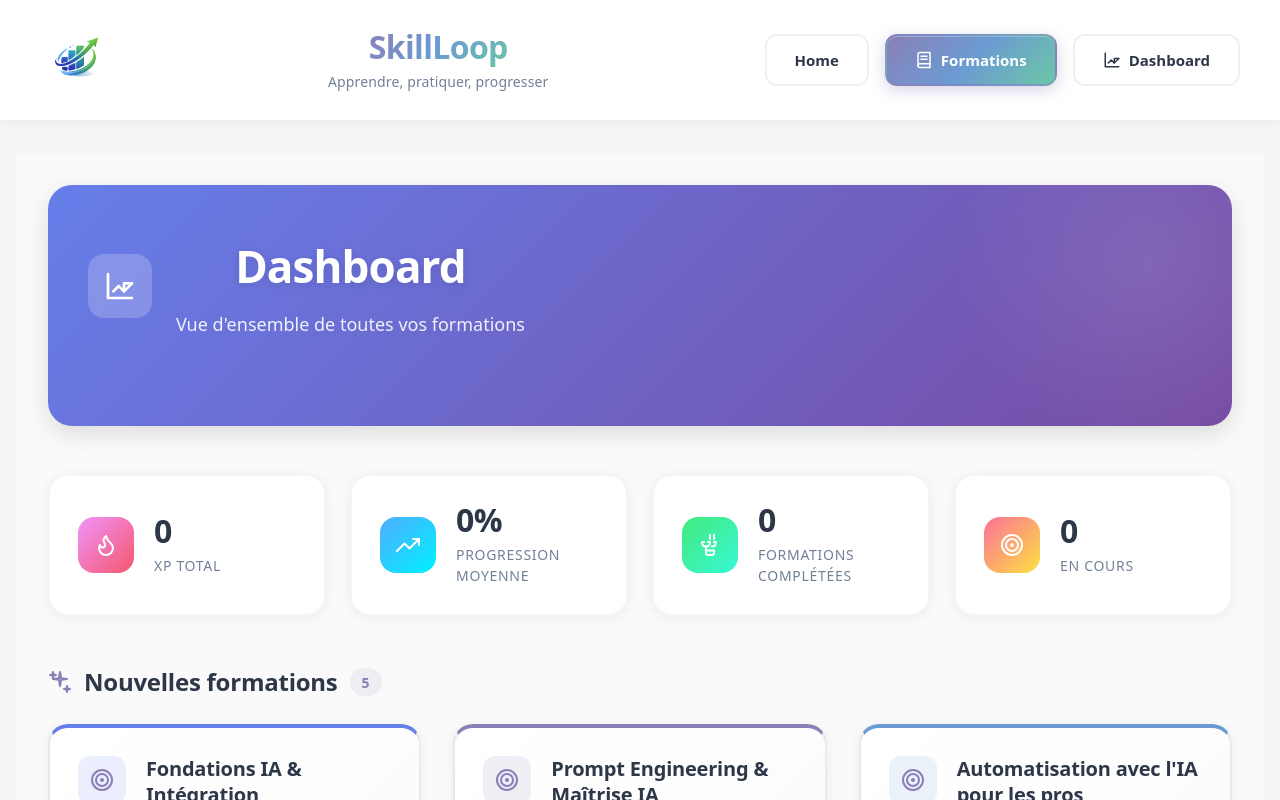
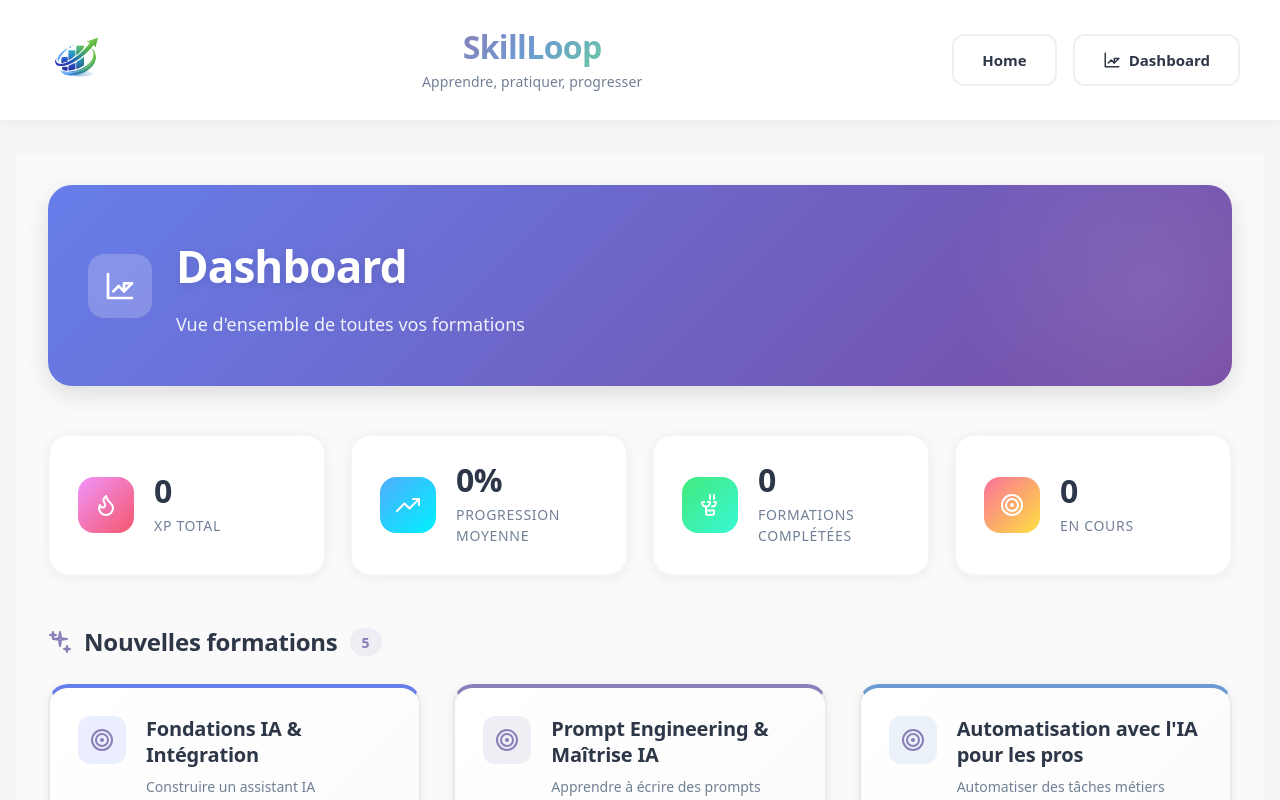
Before and after one commit to OliviaG-dev/SkillLoop, a React (Vite) app: page /programs in a window 1280 px wide. Shown: the top 800 px of the page. Built offline with nearby package versions, Linux system fonts and the light colour scheme.

Commit message:
:lipstick: improvement:design header ans dashboard

```diff
--- a/src/components/Header/Header.tsx
+++ b/src/components/Header/Header.tsx
@@ -1,6 +1,6 @@
 import { useNavigate, useLocation } from "react-router-dom";
 import logo from "../../assets/logo.png";
-import { ChartIcon, BookIcon } from "../Icons";
+import { ChartIcon } from "../Icons";
 import "./Header.css";
 
 type HeaderProps = {
@@ -13,10 +13,6 @@ export function Header({ currentView }: HeaderProps) {
 
   const handleNavigateToHome = () => {
     navigate("/");
-  };
-
-  const handleNavigateToPrograms = () => {
-    navigate("/programs");
   };
 
   const handleNavigateToDashboard = () => {
@@ -51,12 +47,6 @@ export function Header({ currentView }: HeaderProps) {
             Home
           </button>
           <button
-            className={`nav-button ${currentView === "programs" ? "active" : ""}`}
-            onClick={handleNavigateToPrograms}
-          >
-            <BookIcon size={18} /> Formations
-          </button>
-          <button
             className={`nav-button ${currentView === "dashboard" || currentView === "loopday" ? "active" : ""}`}
             onClick={handleNavigateToDashboard}
           >
--- a/src/pages/Dashboard/SkillLoopDashboard.css
+++ b/src/pages/Dashboard/SkillLoopDashboard.css
@@ -96,7 +96,7 @@
   pointer-events: none;
 }
 
-.dashboard-title-section {
+.dashboard-title-section-dashboard {
   text-align: center;
   margin-bottom: 2.5rem;
   position: relative;
@@ -601,14 +601,12 @@
   left: 0;
   right: 0;
   height: 5px;
-  background: linear-gradient(
-    90deg,
-    var(--color-violet, #8b7fb8),
-    var(--color-blue, #6b9bd2)
-  );
+  background: var(--program-color, var(--color-violet, #8b7fb8));
   transform: scaleX(0);
   transform-origin: left;
-  transition: transform 0.3s ease;
+  transition:
+    transform 0.3s ease,
+    background-color 0.3s ease;
 }
 
 .day-card::after {
@@ -631,7 +629,7 @@
 .day-card:hover {
   transform: translateY(-6px);
   box-shadow: 0 8px 24px rgba(0, 0, 0, 0.12);
-  border-color: var(--color-violet, #8b7fb8);
+  border-color: var(--program-color, var(--color-violet, #8b7fb8));
 }
 
 .day-card:hover::before {
@@ -674,7 +672,7 @@
 }
 
 .day-card.day-in-progress::before {
-  background: var(--program-color, #3b82f6);
+  background: var(--program-color, var(--color-violet, #8b7fb8));
   transform: scaleX(1);
   height: 5px;
 }
--- a/src/pages/Dashboard/SkillLoopDashboard.tsx
+++ b/src/pages/Dashboard/SkillLoopDashboard.tsx
@@ -209,7 +209,7 @@ export const SkillLoopDashboard: React.FC = () => {
             "--program-color": programColor,
           } as React.CSSProperties}
         >
-          <div className="dashboard-title-section">
+          <div className="dashboard-title-section-dashboard">
             <h1 className="dashboard-title">{program.title}</h1>
             <p className="dashboard-subtitle">{program.description}</p>
           </div>
```
